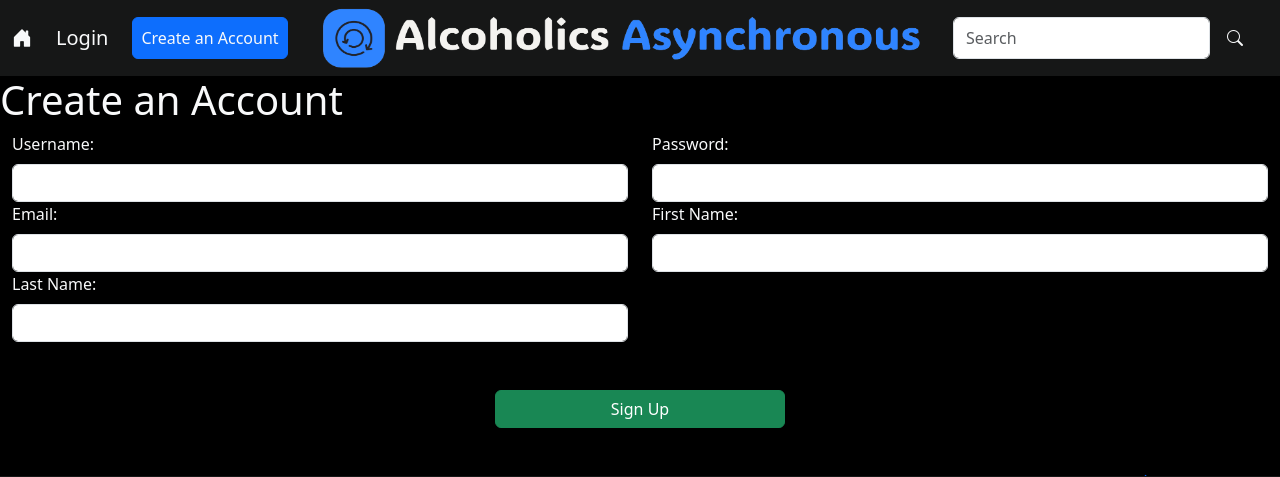
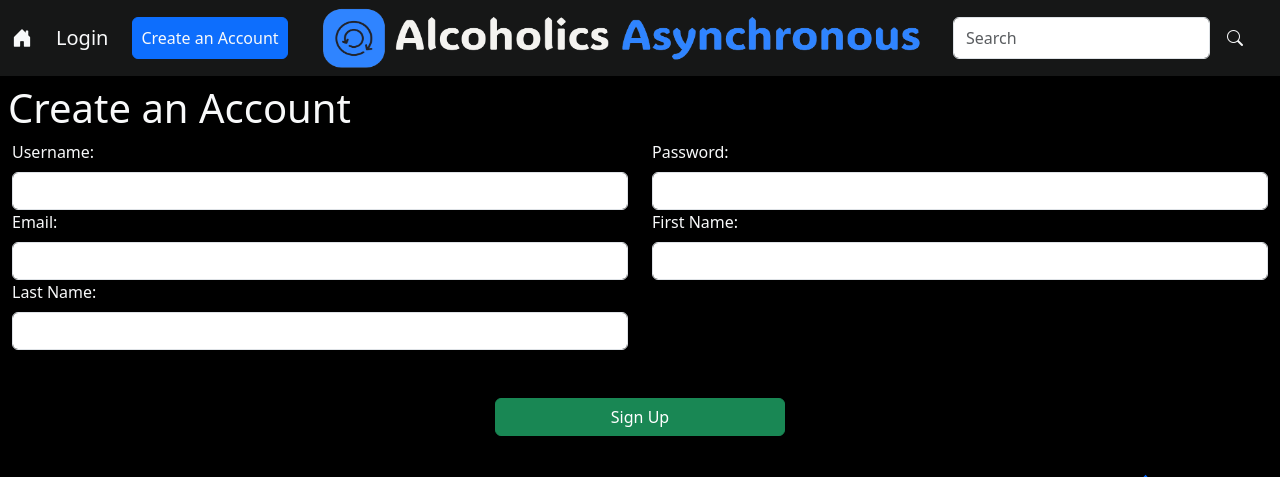
Before and after one commit to aditya-docs/flask-recipe-app, a Flask app: page /register in a window 1280 px wide. Shown: the top 477 px of the page. Run offline with Flask 3, Linux system fonts and the light colour scheme.

Commit message:
Fixed margin

```diff
--- a/templates/login.html
+++ b/templates/login.html
@@ -1,7 +1,7 @@
 {% extends 'base.html' %}
 {% block title%} Login {% endblock %}
 {% block content %}
-<h1 class="text-light">Login</h1>
+<h1 class="text-light m-2">Login</h1>
 <div class="container-fluid">
     <form action="" id="login_user_form" method="post">
         <div class="row">
--- a/templates/register.html
+++ b/templates/register.html
@@ -1,7 +1,7 @@
 {% extends 'base.html' %}
 {% block title%} Sign Up {% endblock %}
 {% block content %}
-<h1 class="text-light">Create an Account</h1>
+<h1 class="text-light m-2">Create an Account</h1>
 <div class="container-fluid">
     <form action="" id="add_user_form" method="post" class="">
         <div class="row">
```
